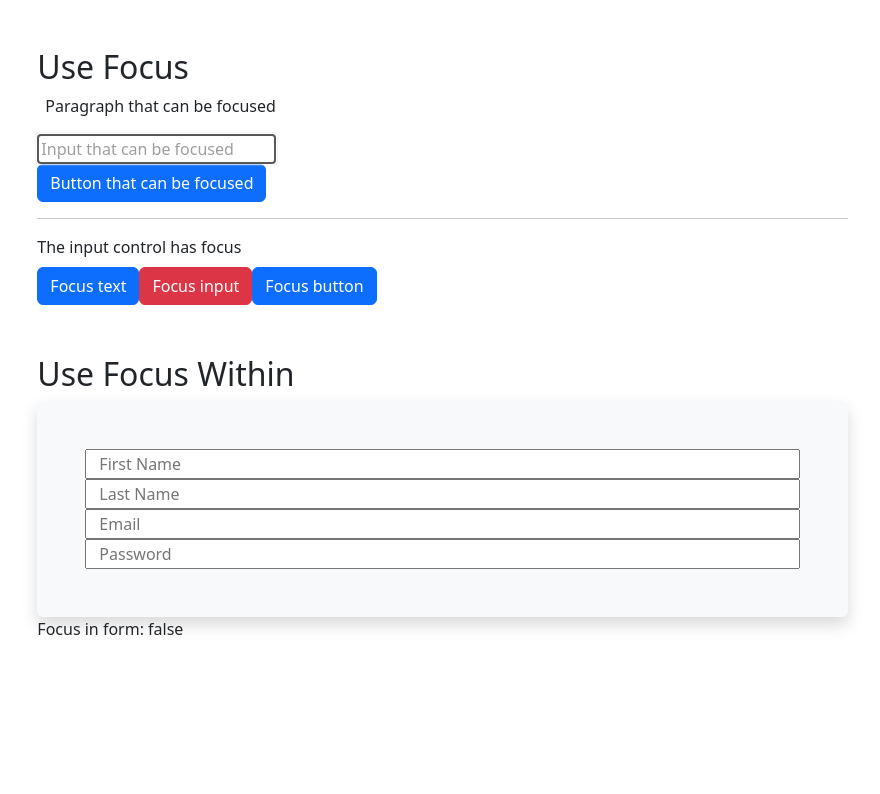
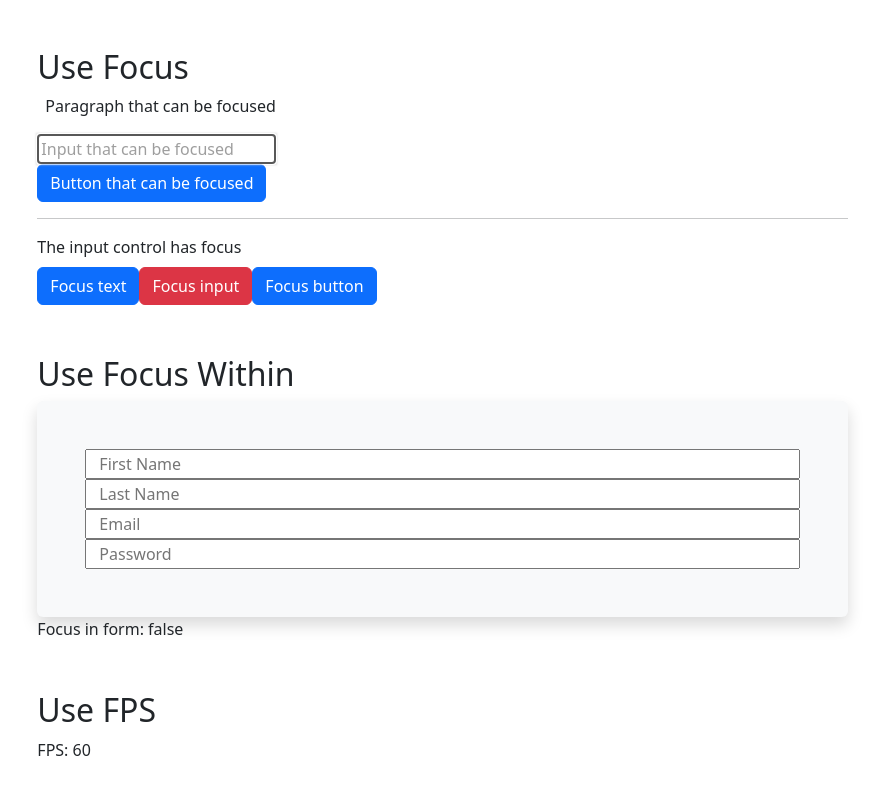
Before and after one commit to UlakhovichKate/vueUse, a Vue app in the folder vueUse/: page /sensors in a window 1280 px wide. Shown: the part 2744-3538 px from the top of the page, without its empty margins (400-1280 px from the left). Before the commit the page ends 3435 px from the top, so only its background shows below. Built offline with nearby package versions, Linux system fonts and the light colour scheme; no server answers.

Commit message:
UseFps.vue

```diff
--- a/vueUse/src/components/ListSensors.vue
+++ b/vueUse/src/components/ListSensors.vue
@@ -13,6 +13,7 @@
   <use-hover/>
   <use-focus/>
   <use-focus-within/>
+  <use-fps/>
 </template>
 
 <script setup>
@@ -30,6 +31,7 @@ import UseElementByPoint from "../vueUseComponents/UseElementByPoint.vue";
 import UseHover from "../vueUseComponents/UseHover.vue";
 import UseFocus from "../vueUseComponents/UseFocus.vue";
 import UseFocusWithin from "../vueUseComponents/UseFocusWithin.vue";
+import UseFps from "../vueUseComponents/UseFps.vue";
 
 
 </script>
--- /dev/null
+++ b/vueUse/src/vueUseComponents/UseFps.vue
@@ -0,0 +1,10 @@
+<script setup lang="ts">
+import { useFps } from '@vueuse/core'
+
+const fps = useFps()
+</script>
+
+<template>
+  <h2>Use FPS</h2>
+  FPS: {{ fps }}
+</template>
```
